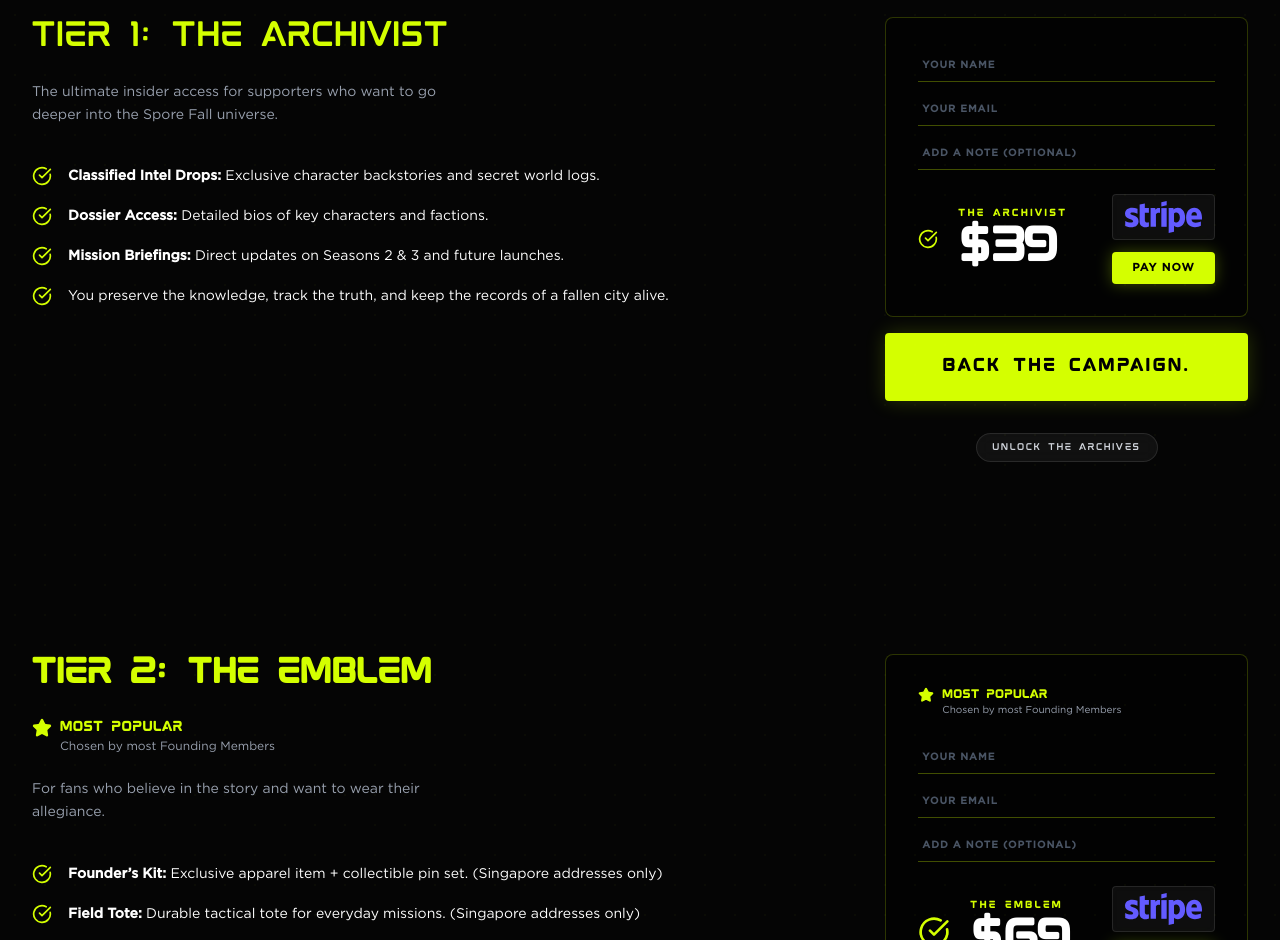
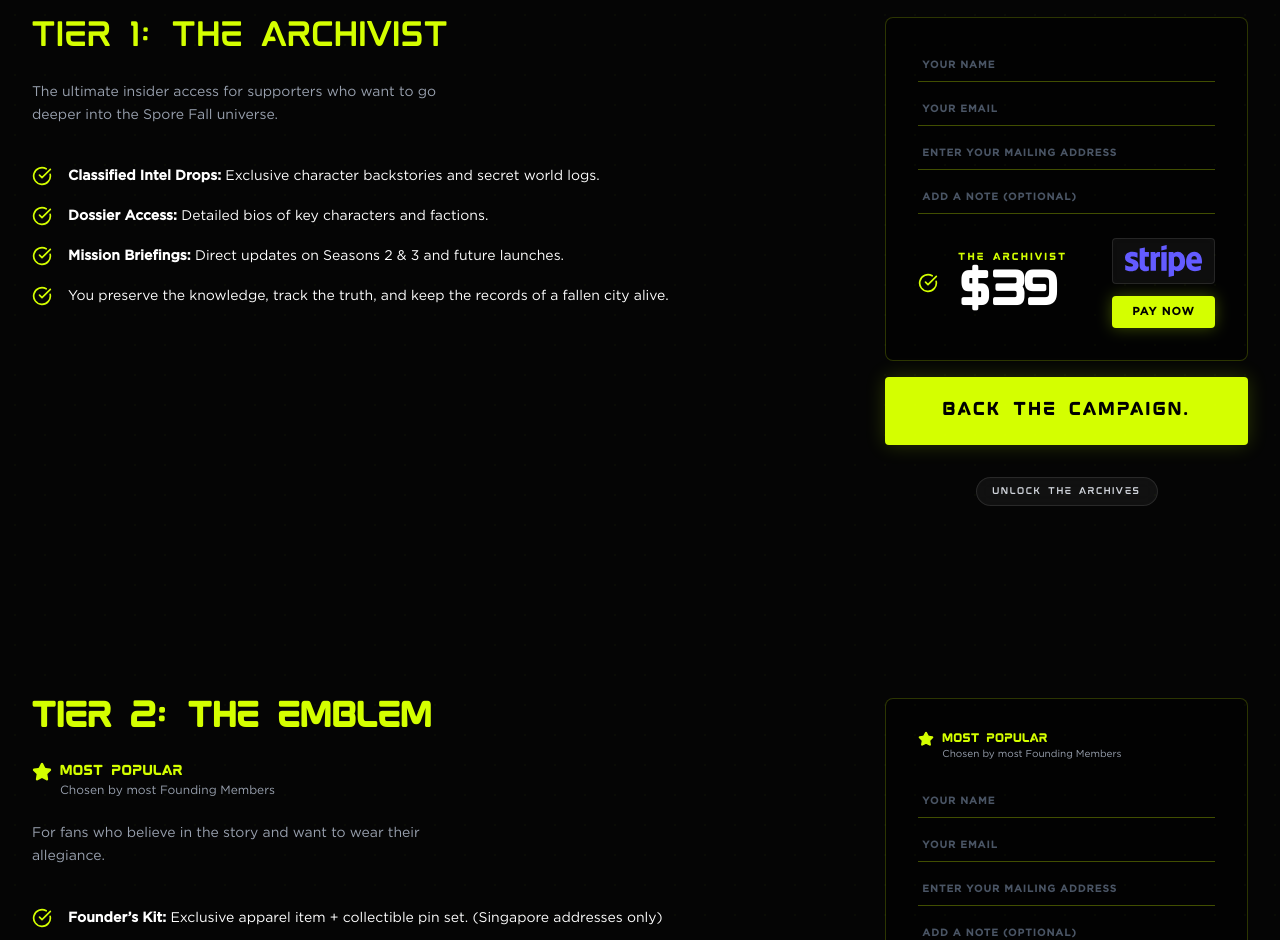
Before and after one commit to mahmud886/spore-frontend-v2, a Next.js app: page /support-us in a window 1280 px wide. Shown: the part 1860-2800 px from the top of the page. Built offline with nearby package versions, Linux system fonts and the light colour scheme; no server answers.

Commit message:
add mailing address input field

```diff
--- a/src/app/api/stripe/checkout/route.js
+++ b/src/app/api/stripe/checkout/route.js
@@ -9,7 +9,7 @@ export async function POST(req) {
   }
 
   try {
-    const { amount, tierName, tierId, name, email, note } = await req.json();
+    const { amount, tierName, tierId, name, email, note, mailingAddress } = await req.json();
 
     if (!amount || !tierName) {
       return NextResponse.json({ error: "Amount and Tier Name are required" }, { status: 400 });
@@ -52,6 +52,7 @@ export async function POST(req) {
         tierName,
         supporterName: name,
         supporterNote: note,
+        mailingAddress,
       },
     });
 
--- a/src/app/components/support-us/SupportUsTier.jsx
+++ b/src/app/components/support-us/SupportUsTier.jsx
@@ -20,7 +20,7 @@ export const SupportUsTier = () => {
 
   const handleCheckout = async (tier) => {
     const formData = forms[tier.id] || {};
-    const { name, email, note, customAmount } = formData;
+    const { name, email, note, customAmount, mailingAddress } = formData;
 
     try {
       if (!name || !email) {
@@ -54,6 +54,7 @@ export const SupportUsTier = () => {
           tierId: tier.id,
           name,
           email,
+          mailingAddress,
           note,
         }),
       });
@@ -257,6 +258,13 @@ export const SupportUsTier = () => {
                   />
                   <input
                     type="text"
+                    placeholder="ENTER YOUR MAILING ADDRESS"
+                    value={forms[tier.id]?.mailingAddress || ""}
+                    onChange={(e) => handleInputChange(tier.id, "mailingAddress", e.target.value)}
+                    className="w-full bg-transparent border-b border-primary/30 text-white py-2 px-1 focus:border-primary focus:outline-none placeholder-gray-600 text-[10px] font-bold tracking-widest uppercase"
+                  />
+                  <input
+                    type="text"
                     placeholder="ADD A NOTE (OPTIONAL)"
                     value={forms[tier.id]?.note || ""}
                     onChange={(e) => handleInputChange(tier.id, "note", e.target.value)}
```
